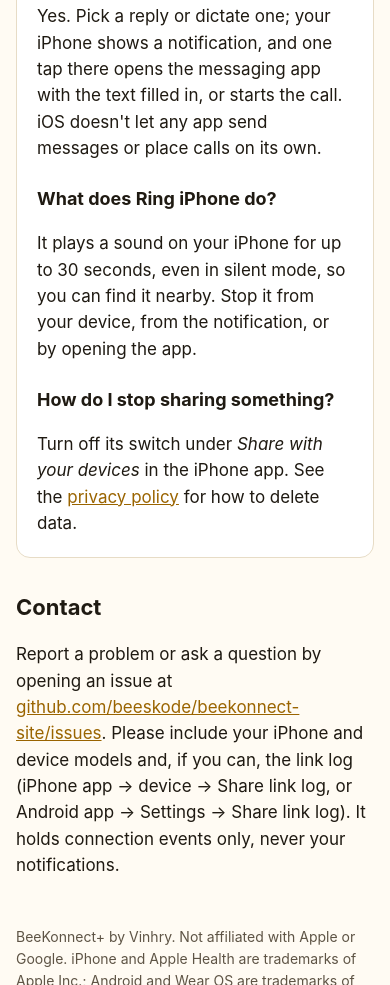
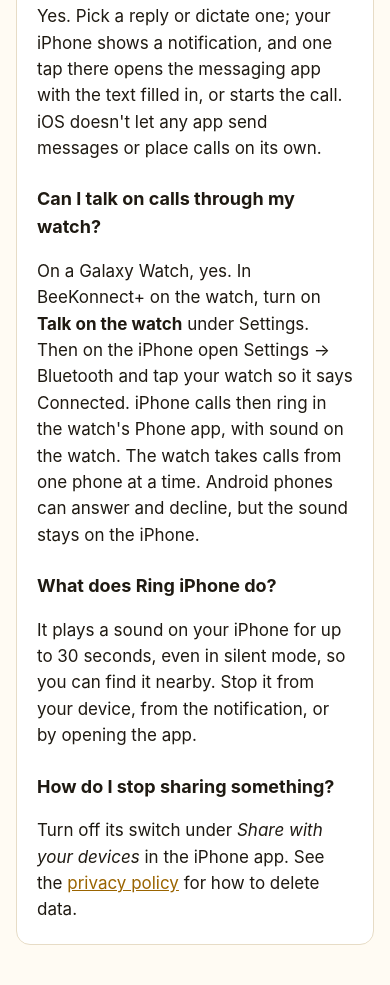
Before and after one commit to beeskode/beekonnect-site, a plain HTML site: page index.html in a window 390 px wide. Shown: the part 1852-2837 px from the top of the page. Drawn offline with Linux system fonts and the light colour scheme.

Commit message:
Talk on the watch: support answer and the Phone permission in the privacy policy
On a Galaxy Watch, iPhone calls can ring in the watch's Phone app with the
sound on the watch. The watch app asks for the Phone permission only to see
that the Phone app has the call, so it doesn't ring a second time. Policy
effective 17 October 2026.

```diff
--- a/index.html
+++ b/index.html
@@ -69,6 +69,11 @@
 <p>Yes. Pick a reply or dictate one; your iPhone shows a notification, and one tap there opens the
 messaging app with the text filled in, or starts the call. iOS doesn't let any app send messages or
 place calls on its own.</p>
+<h3>Can I talk on calls through my watch?</h3>
+<p>On a Galaxy Watch, yes. In BeeKonnect+ on the watch, turn on <strong>Talk on the watch</strong>
+under Settings. Then on the iPhone open Settings → Bluetooth and tap your watch so it says Connected.
+iPhone calls then ring in the watch's Phone app, with sound on the watch. The watch takes calls from
+one phone at a time. Android phones can answer and decline, but the sound stays on the iPhone.</p>
 <h3>What does Ring iPhone do?</h3>
 <p>It plays a sound on your iPhone for up to 30 seconds, even in silent mode, so you can find it
 nearby. Stop it from your device, from the notification, or by opening the app.</p>
```
Also changed, not shown: privacy.html (+2 -2 lines).
